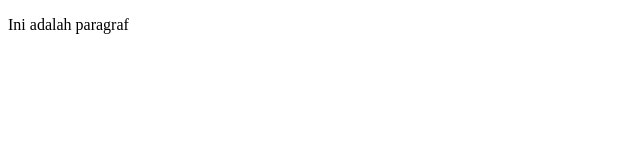
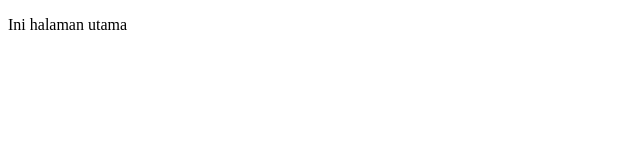
Before and after one commit to setiaaadi/aplikasi-sederhana, a plain HTML site: page index.html in a window 1280 px wide. Shown: the full height of the page, 0-640 px from the left. Drawn offline with Linux system fonts and the light colour scheme.

Commit message:
mengganti paragraf

```diff
--- a/index.html
+++ b/index.html
@@ -7,6 +7,6 @@
     <title>Document</title>
 </head>
 <body>
-    <p> Ini adalah paragraf </p>
+    <p>Ini halaman utama </p>
 </body>
 </html>
```
